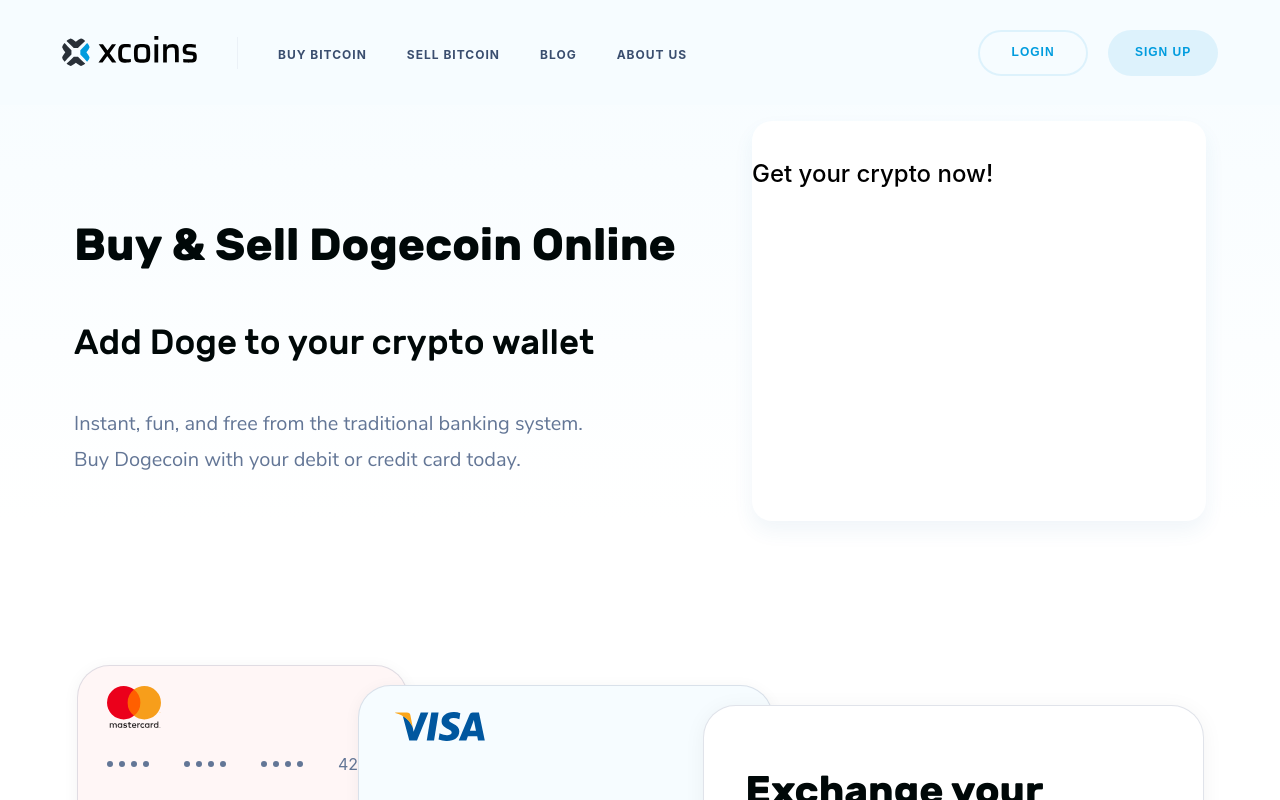
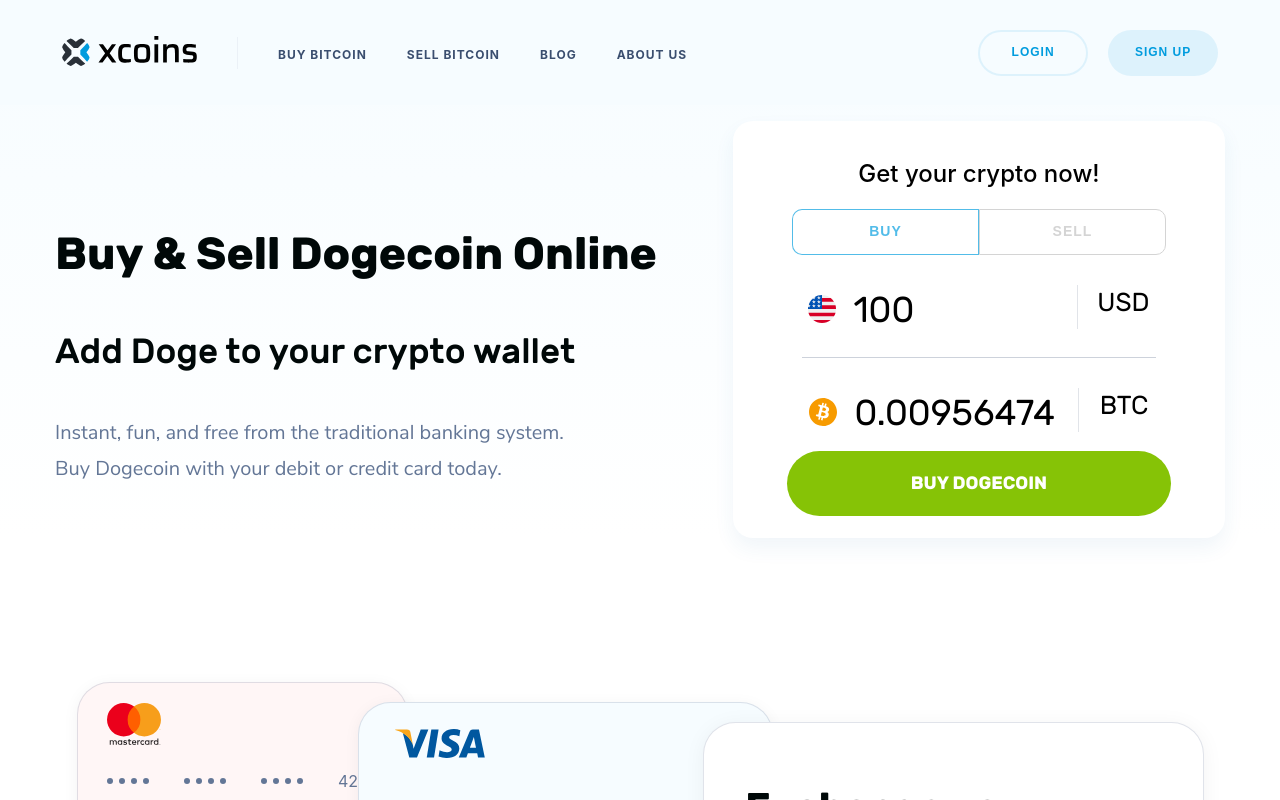
Before and after one commit to ujjwalkansal/ReactTraining, a React (Create React App) app: page / in a window 1280 px wide. Shown: the top 800 px of the page. Built offline with nearby package versions, Linux system fonts and the light colour scheme.

Commit message:
Page Completed

```diff
--- a/src/modules/DogecoinPage/CurrencyConv/index.css
+++ b/src/modules/DogecoinPage/CurrencyConv/index.css
@@ -1,6 +1,43 @@
+:ro ot {
+  --blue-grey: #637696;
+
+  --squash: #e6b413;
+
+  --green-blue: #00b178;
+
+  --denim-blue-30: rgba(60, 90, 154, 0.3);
+
+  --scarlet: #d0021b;
+
+  --dark-lime-green: #86c306;
+
+  --cerulean: #009cde;
+
+  --nice-blue-7: rgba(23, 115, 166, 0.07);
+
+  --dark-grey-blue: #3a4e6f;
+
+  --cerulean-30: rgba(0, 156, 222, 0.3);
+
+  --golden-yellow: #f8c41c;
+
+  --ice-blue: #f6fcff;
+
+  --bluey-grey: #abb5c7;
+}
+
+@font-face {
+  font-family: Rubik;
+  src: local(Rubik-Regular),
+    url("../../../utils//fonts/rubik/Rubik-Regular.ttf") format("truetype");
+  font-weight: normal;
+  font-style: normal;
+  font-stretch: normal;
+}
+
 .currency_box {
-  width: 454px;
-  height: 400px;
+  width: 492px;
+  height: 417px;
   border-radius: 20px;
   box-shadow: 0 10px 20px 0 rgba(37, 119, 167, 0.07);
   background-color: #ffffff;
@@ -17,4 +54,132 @@
   letter-spacing: normal;
   color: #000000;
   margin-top: 33px;
+  text-align: center;
 }
+
+.curr_input {
+  display: flex;
+  flex-direction: row;
+  height: 48px;
+  margin-top: 30px;
+  justify-content: center;
+}
+.buy_sell_changer {
+  width: 187px;
+  height: 46px;
+  z-index: 999;
+  font-size: 14px;
+  font-weight: bold;
+  line-height: 1.57;
+  border-radius: 10px;
+  letter-spacing: 1px;
+  background-color: white;
+}
+
+.left_btn {
+  color: rgba(0, 156, 222, 0.68);
+  border: 1px solid rgba(0, 156, 222, 0.68);
+  border-top-right-radius: 0px;
+  border-bottom-right-radius: 0px;
+  cursor: pointer;
+}
+.right_btn {
+  color: #d4d4d4;
+  border: solid 1px #d4d4d4;
+  border-top-left-radius: 0px;
+  border-bottom-left-radius: 0px;
+}
+
+.exc_button_container {
+  display: flex;
+  flex-direction: row;
+  justify-content: center;
+  margin-top: 15px;
+}
+
+.currency_icon {
+  width: 28px;
+  height: 28px;
+}
+
+.input_text {
+  width: 222px;
+  height: 48px;
+  margin: 0 0px 0 15px;
+  font-family: Rubik;
+  font-size: 36px;
+  font-weight: normal;
+  font-stretch: normal;
+  font-style: normal;
+  line-height: 1.33;
+  letter-spacing: normal;
+  color: #000000;
+  border: 0;
+}
+.input_text:focus {
+  outline: none;
+}
+
+.left_part_input {
+  display: flex;
+  flex-direction: row;
+  justify-content: center;
+  align-items: center;
+  /* width: 250px; */
+}
+
+.vertical_line_exchange {
+  width: 1px;
+  height: 44px;
+  /* margin: 3px 17px 1px 131px; */
+  opacity: 0.15;
+  background-color: var(--dark-grey-blue);
+  /* float: left; */
+}
+
+.input_select_exc {
+  font-family: Rubik;
+  font-size: 26px;
+  font-weight: normal;
+  font-stretch: normal;
+  font-style: normal;
+  line-height: 1.38;
+  letter-spacing: normal;
+  text-align: right;
+  color: #000000;
+  background-color: transparent;
+  border: none;
+  appearance: unset;
+}
+
+.arrow_selector {
+  margin-left: 17px;
+}
+
+.hor_line_exc {
+  width: 354px;
+  height: 1px;
+  margin: 24px auto;
+  opacity: 0.25;
+  background-color: var(--dark-grey-blue);
+}
+
+.buy_doge_btn {
+  width: 384px;
+  height: 65px;
+  /* padding: 22px 77px 21px; */
+  border-radius: 50px;
+  background-color: var(--dark-lime-green);
+  font-family: Rubik;
+  font-size: 18px;
+  font-weight: bold;
+  font-stretch: normal;
+  font-style: normal;
+  line-height: 0.06;
+  letter-spacing: normal;
+  text-align: center;
+  color: #ffffff;
+  border: none;
+  margin-top: 15px;
+  cursor: pointer;
+}
--- a/src/modules/DogecoinPage/CurrencyConv/index.js
+++ b/src/modules/DogecoinPage/CurrencyConv/index.js
@@ -1,10 +1,77 @@
 import React from "react";
 import "./index.css";
+import usflag from "../../../utils/images/us-flag.svg";
+import btc from "../../../utils/images/btc.svg";
 function CurrencyConv() {
   return (
     <div className="currency_box">
       <p className={"curr_head"}>{"Get your crypto now!"}</p>
+      <div className={"exc_button_container"}>
+        <button
+          type={"button"}
+          disabled
+          className={"buy_sell_changer left_btn"}
+        >
+          {"BUY"}
+        </button>
+        <button
+          type={"button"}
+          disabled
+          className={"buy_sell_changer right_btn"}
+        >
+          {"SELL"}
+        </button>
+      </div>
+      <div>
+        <Currency_input curr_icon={usflag} value={"100"} exc={"currency"} />
+      </div>
+      <div className={"hor_line_exc"}></div>
+      <div>
+        <Currency_input curr_icon={btc} value={"0.00956474"} exc={"crypto"} />
+      </div>
+      <center>
+        <button className={"buy_doge_btn"}>{"BUY DOGECOIN"}</button>
+      </center>
     </div>
   );
 }
+
+function Currency_input(props) {
+  return (
+    <div className={"curr_input"}>
+      <div className={"left_part_input"}>
+        <img src={props.curr_icon} className={"currency_icon"}></img>
+        <input
+          type="text"
+          placeholder={""}
+          className={"input_text"}
+          value={props.value}
+        />
+      </div>
+      <div className={"vertical_line_exchange"} />
+      <SelectBox exc={props.exc} />
+    </div>
+  );
+}
+
+function SelectBox(props) {
+  return props.exc == "currency" ? (
+    <div className={"arrow_selector"}>
+      <select className={"input_select_exc"}>
+        <option>{"USD"}</option>
+        <option>{"AUD"}</option>
+        <option>{"CAD"}</option>
+      </select>
+    </div>
+  ) : (
+    <div>
+      <select className={"input_select_exc"}>
+        <option>{"BTC"}</option>
+        <option>{"DOGE"}</option>
+        <option>{"ETH"}</option>
+      </select>
+    </div>
+  );
+}
+
 export default CurrencyConv;
--- a/src/modules/DogecoinPage/MainContainer/index.css
+++ b/src/modules/DogecoinPage/MainContainer/index.css
@@ -15,6 +15,6 @@
 .horiz_line {
   width: 976.4px;
   height: 0;
-  margin: 66.31px 171.2px 10px;
+  margin: 66.31px 171.2px 8.5px;
   border: solid 1px rgba(99, 118, 150, 0.2);
 }
```
Also changed, not shown: src/utils/images/btc.svg (added), src/utils/images/us-flag.svg (added).
